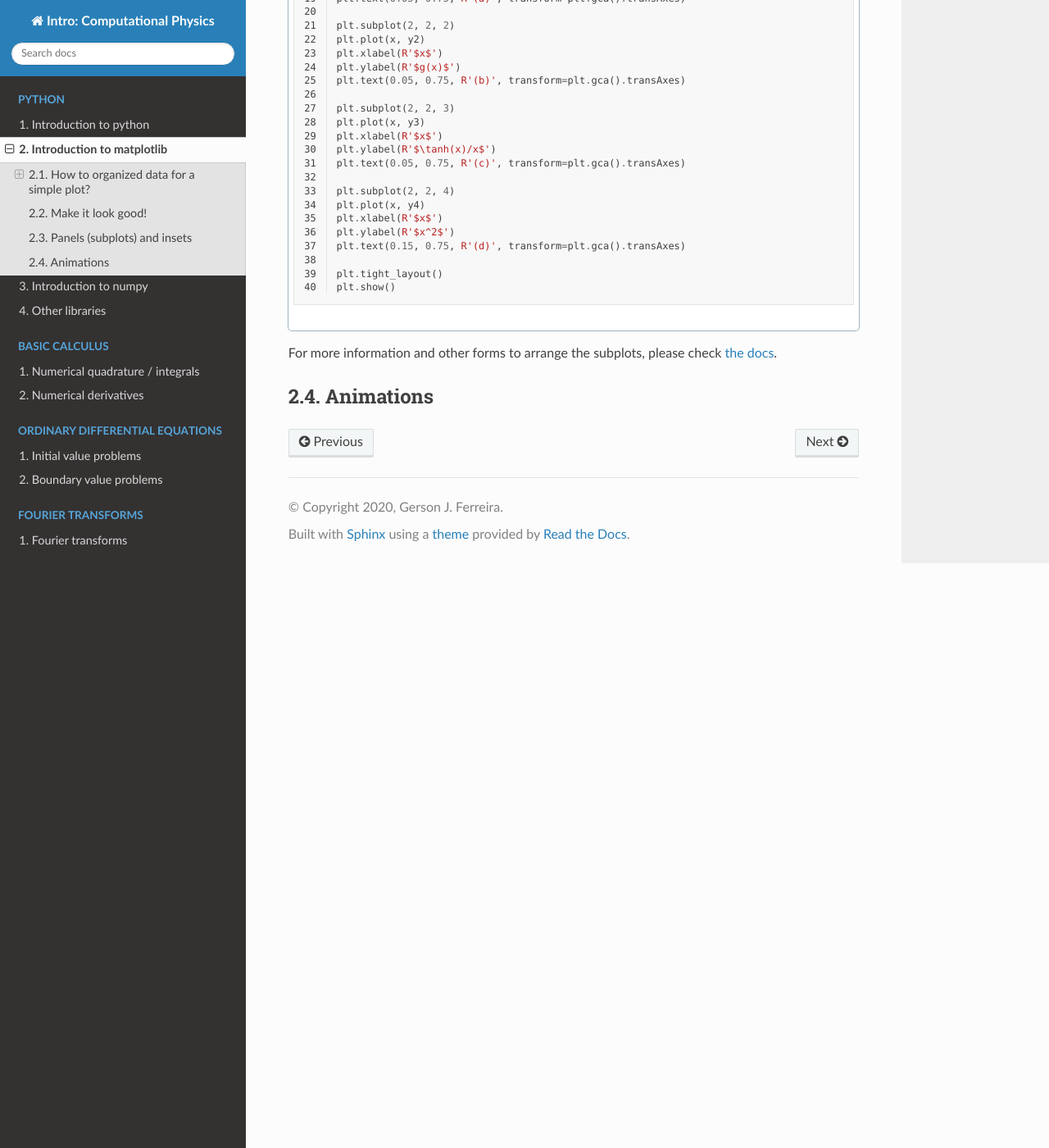
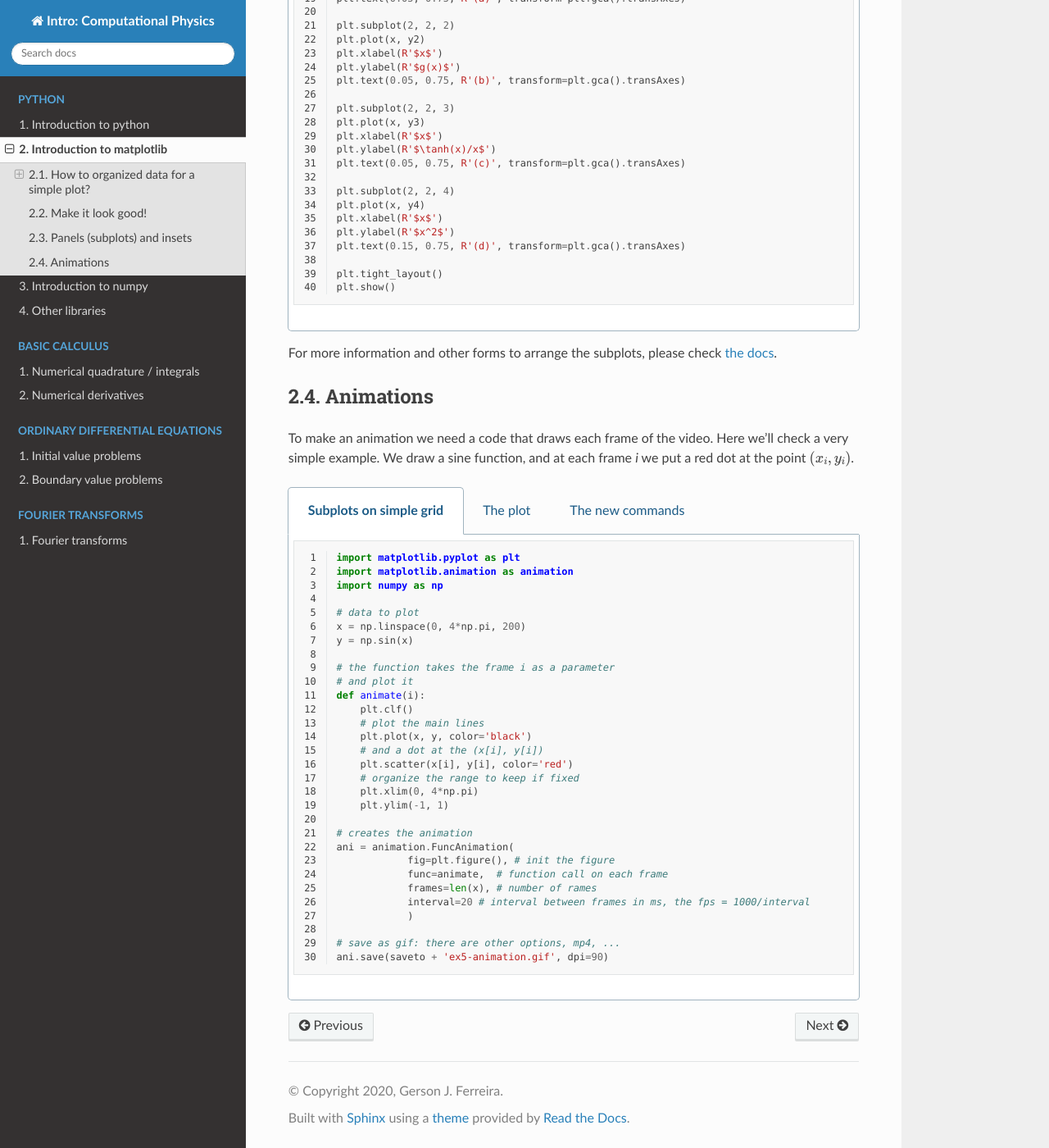
Before and after one commit to gersonjferreira/Computational-Physics-Class-Notes, a Sphinx documentation site: the page built from docs/python/matplotlib.rst, in a window 1280 px wide and 1400 px high, scrolled down 6947 px. Shown: the whole window at 82% size. Built offline with Sphinx 7.4.7 and the Read the Docs theme 2.0.0, drawn with Linux system fonts in a browser that asks for light colours.

Commit message:
matplotlib intro: done

```diff
--- a/docs/conf.py
+++ b/docs/conf.py
@@ -44,8 +44,7 @@ html_short_title = 'Intro: Computational Physics'
 # sphinx.ext.mathjax
 extensions = [
     'sphinx.ext.mathjax',
-    'sphinx_tabs.tabs',
-    'sphinxcontrib.video'
+    'sphinx_tabs.tabs'
 ]
 
 # Add any paths that contain templates here, relative to this directory.
--- a/docs/python/matplotlib.rst
+++ b/docs/python/matplotlib.rst
@@ -437,3 +437,55 @@ For more information and other forms to arrange the subplots, please check `the
 
 Animations
 ----------
+
+To make an animation we need a code that draws each frame of the video. Here we'll check a very simple example. We draw a sine function, and at each frame *i* we put a red dot at the point :math:`(x_i, y_i)`.
+
+.. tabs::
+
+    .. code-tab:: py Subplots on simple grid
+        :linenos:
+
+        import matplotlib.pyplot as plt
+        import matplotlib.animation as animation
+        import numpy as np
+
+        # data to plot
+        x = np.linspace(0, 4*np.pi, 200)
+        y = np.sin(x)
+
+        # the function takes the frame i as a parameter
+        # and plot it
+        def animate(i):
+            plt.clf()
+            # plot the main lines
+            plt.plot(x, y, color='black')
+            # and a dot at the (x[i], y[i])
+            plt.scatter(x[i], y[i], color='red')
+            # organize the range to keep if fixed
+            plt.xlim(0, 4*np.pi)
+            plt.ylim(-1, 1)
+
+        # creates the animation
+        ani = animation.FuncAnimation(
+                    fig=plt.figure(), # init the figure
+                    func=animate,  # function call on each frame
+                    frames=len(x), # number of rames
+                    interval=20 # interval between frames in ms, the fps = 1000/interval
+                    )
+
+        # save as gif: there are other options, mp4, ...
+        ani.save(saveto + 'ex5-animation.gif', dpi=90)
+
+    .. tab:: The plot
+
+        .. image:: ./figs/ex5-animation.gif
+            :width: 75%
+            :align: center
+
+    .. tab:: The new commands
+
+        - the function **animate** takes the frame index *i* and plots the function and a red dot using the frame index *i* to get the element *i* of the x and y arrays. The **plt.clf()** clears the figure before each frame.
+
+        - the **FuncAnimation** defines the animation properties. The first parameter is the initial figure, then we set the function to call on each frame, the number of frames and the frame interval in miliseconds. For interval = 20, the fps = 1000/20 = 50.
+
+        - the last line saves the animation as a gif.
```
Also changed, not shown: 1 other file.
